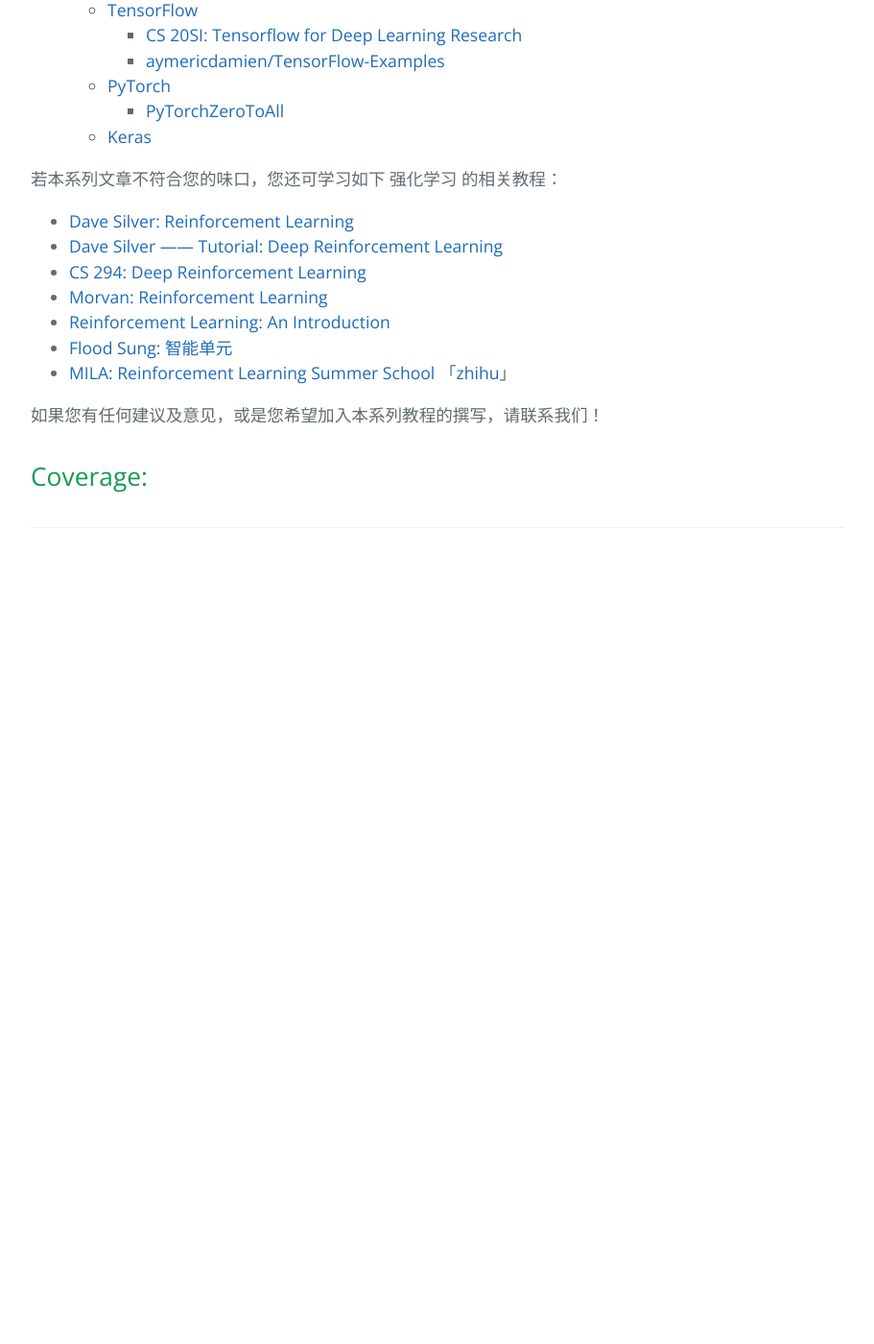
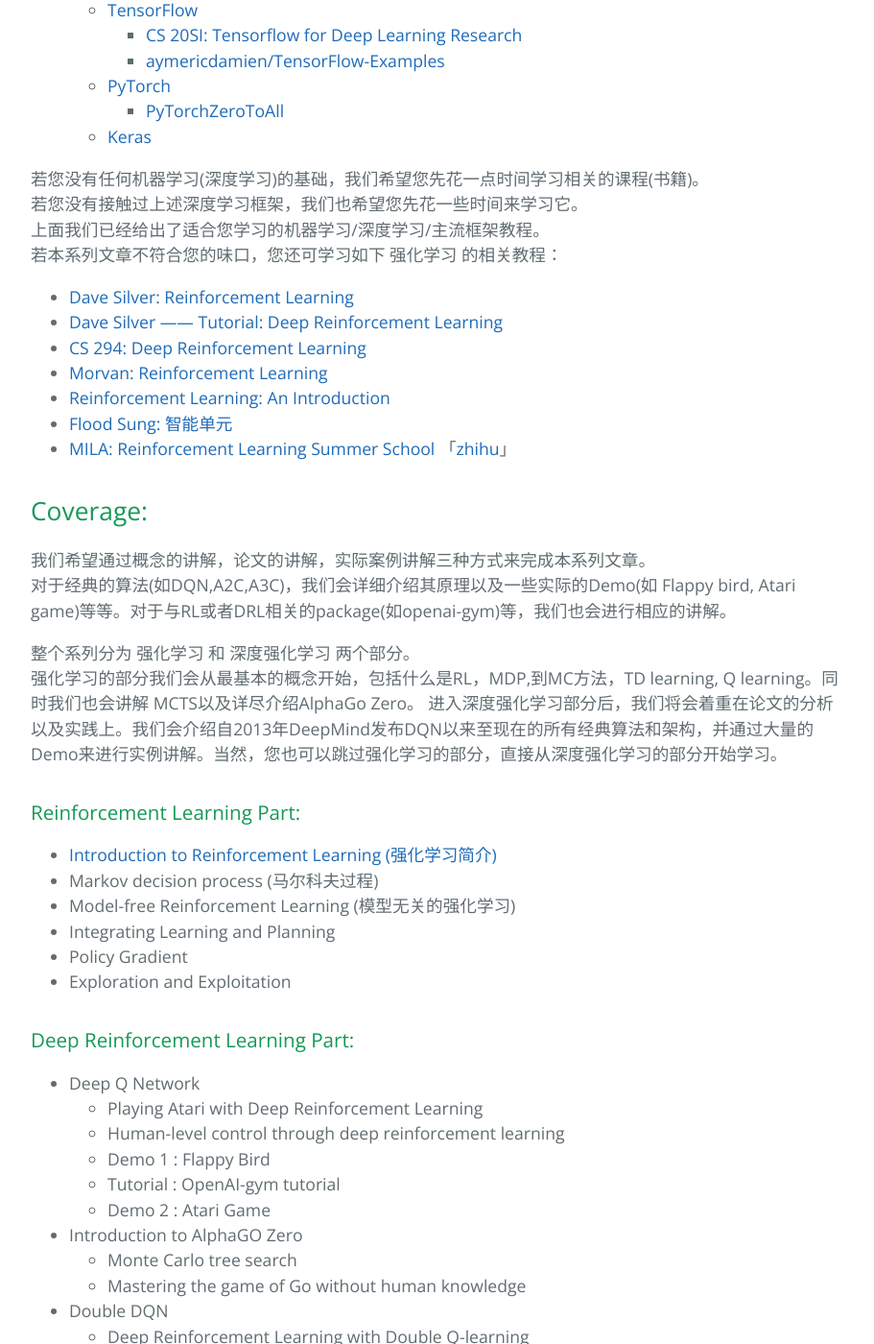
Before and after one commit to RL-Tutorial/RL-Tutorial.github.io, a Jekyll site: the page built from index.md, in a window 1280 px wide and 1400 px high, scrolled down 900 px. Shown: the whole window at 96% size, without its empty margins (184-1095 px from the left). Built offline with Jekyll 4.4.1, drawn with Linux system fonts in a browser that asks for light colours; before the commit the page ends 1530 px from its top, so only the background shows below that; some of the changed text lies outside the part shown.

Commit message:
modify index.html

```diff
--- a/_includes/site-header.html
+++ b/_includes/site-header.html
@@ -28,6 +28,7 @@
               {% endif %}
             {% endif %}
           {% endfor %}
+          <a class="page-link" href="https://zhuanlan.zhihu.com/rl-tutorial">About</a>
         </div>
       </nav>
     {% endif %}
--- a/index.md
+++ b/index.md
@@ -27,6 +27,9 @@ This website serves as the guide and introduction to (Deep) Reinforcement Learni
         - [PyTorchZeroToAll][14]
     - [Keras][15]
 
+若您没有任何机器学习(深度学习)的基础，我们希望您先花一点时间学习相关的课程(书籍)。
+若您没有接触过上述深度学习框架，我们也希望您先花一些时间来学习它。
+上面我们已经给出了适合您学习的机器学习/深度学习/主流框架教程。
 若本系列文章不符合您的味口，您还可学习如下 强化学习 的相关教程：
 
 - [Dave Silver: Reinforcement Learning][16]
@@ -37,10 +40,64 @@ This website serves as the guide and introduction to (Deep) Reinforcement Learni
 - [Flood Sung: 智能单元][21]
 - [MILA: Reinforcement Learning Summer School][22] 「[zhihu][23]」
 
-如果您有任何建议及意见，或是您希望加入本系列教程的撰写，请联系我们！
-
 
 ## Coverage:
+
+我们希望通过概念的讲解，论文的讲解，实际案例讲解三种方式来完成本系列文章。
+对于经典的算法(如DQN,A2C,A3C)，我们会详细介绍其原理以及一些实际的Demo(如 Flappy bird, Atari game)等等。对于与RL或者DRL相关的package(如openai-gym)等，我们也会进行相应的讲解。
+
+整个系列分为 强化学习 和 深度强化学习 两个部分。
+强化学习的部分我们会从最基本的概念开始，包括什么是RL，MDP,到MC方法，TD learning, Q learning。同时我们也会讲解 MCTS以及详尽介绍AlphaGo Zero。
+进入深度强化学习部分后，我们将会着重在论文的分析以及实践上。我们会介绍自2013年DeepMind发布DQN以来至现在的所有经典算法和架构，并通过大量的Demo来进行实例讲解。当然，您也可以跳过强化学习的部分，直接从深度强化学习的部分开始学习。
+
+### Reinforcement Learning Part:
+
+ - [Introduction to Reinforcement Learning (强化学习简介)][24]
+ - Markov decision process (马尔科夫过程)
+ - Model-free Reinforcement Learning (模型无关的强化学习)
+ - Integrating Learning and Planning
+ - Policy Gradient
+ - Exploration and Exploitation
+
+### Deep Reinforcement Learning Part:
+
+- Deep Q Network
+    - Playing Atari with Deep Reinforcement Learning
+    - Human-level control through deep reinforcement learning
+    - Demo 1 : Flappy Bird
+    - Tutorial : OpenAI-gym tutorial
+    - Demo 2 : Atari Game
+- Introduction to AlphaGO Zero
+    - Monte Carlo tree search
+    - Mastering the game of Go without human knowledge
+- Double DQN
+    - Deep Reinforcement Learning with Double Q-learning
+    - Demo 1 : Flappy Bird
+- Other improvements:
+    - Prioritized Prioritized Experience Replay
+    - Dueling Network Architectures for Deep Reinforcement Learning
+    - Demo 1 : Flappy Bird
+    - Demo 2 : Atari Game
+- Deep Deterministic Policy Gradient
+    - Deterministic Policy Gradient Algorithms
+    - Continuous control with deep reinforcement learning
+    - Demo 1 : OpenAI games
+- A3C(A2C)
+    - Asynchronous Methods for Deep Reinforcement Learning
+    - Demo 1 : OpenAI games
+- ACER
+    - Sample Efficient Actor-Critic with Experience Replay
+    - Demo 1: OpenAI games
+- ACKTR
+    - Scalable trust-region method for deep reinforcement learning using Kronecker-factored approximation
+- Trust Region Policy Optimization
+- Distributed Proximal Policy Optimization
+    - Proximal Policy Optimization Algorithms
+    - Emergence of Locomotion Behaviours in Rich Environments
+- Rainbow
+    - Rainbow: Combining Improvements in Deep Reinforcement Learning
+
+如果您发现任何错误，或是有任何建议及意见，亦或是您希望加入本系列文章的撰写，请联系 [我们][25] ！
 
 
   [1]: http://cs229.stanford.edu/
```
Also changed, not shown: other parts of index.md (+2 -0 lines), toc.md (deleted, +0 -21 lines).
